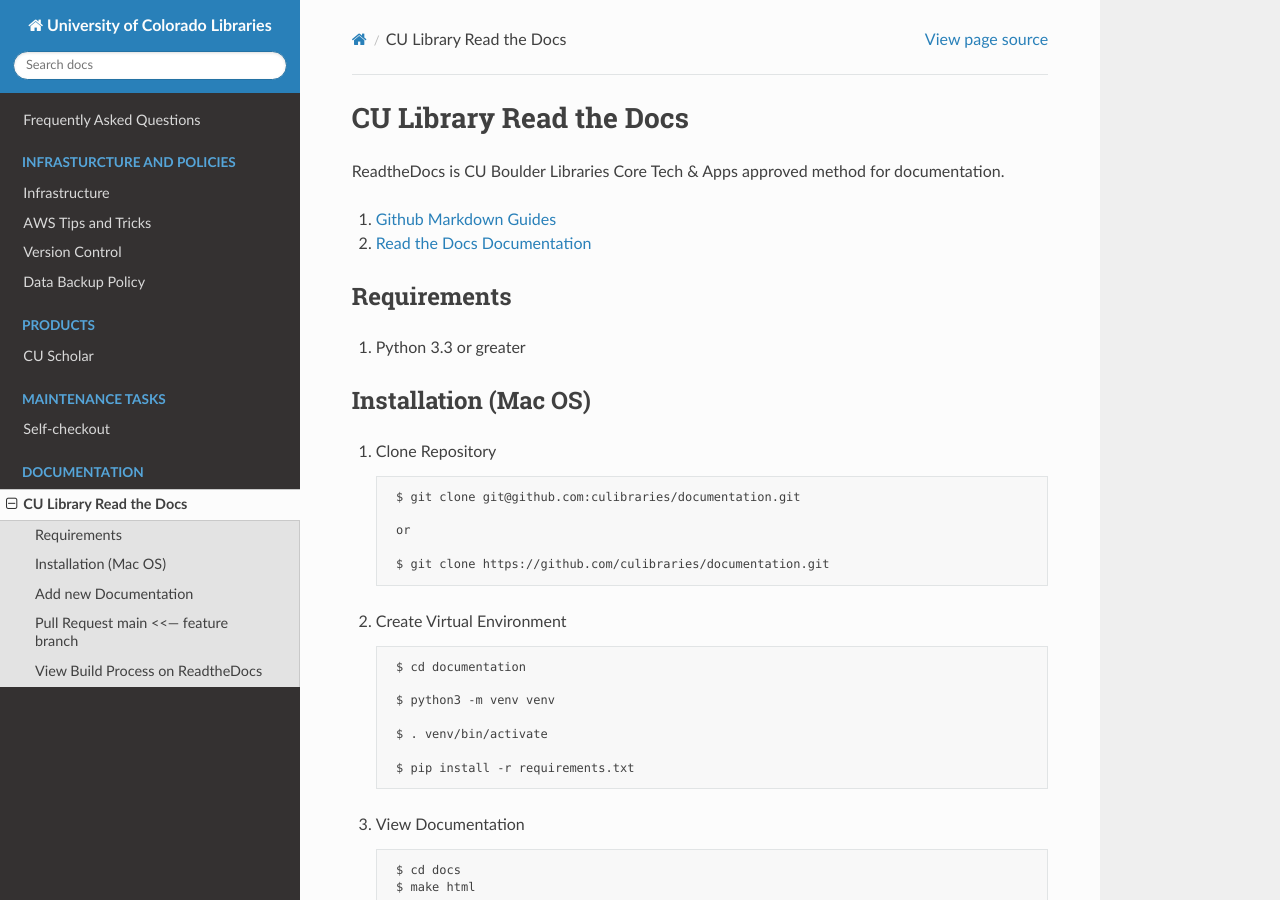
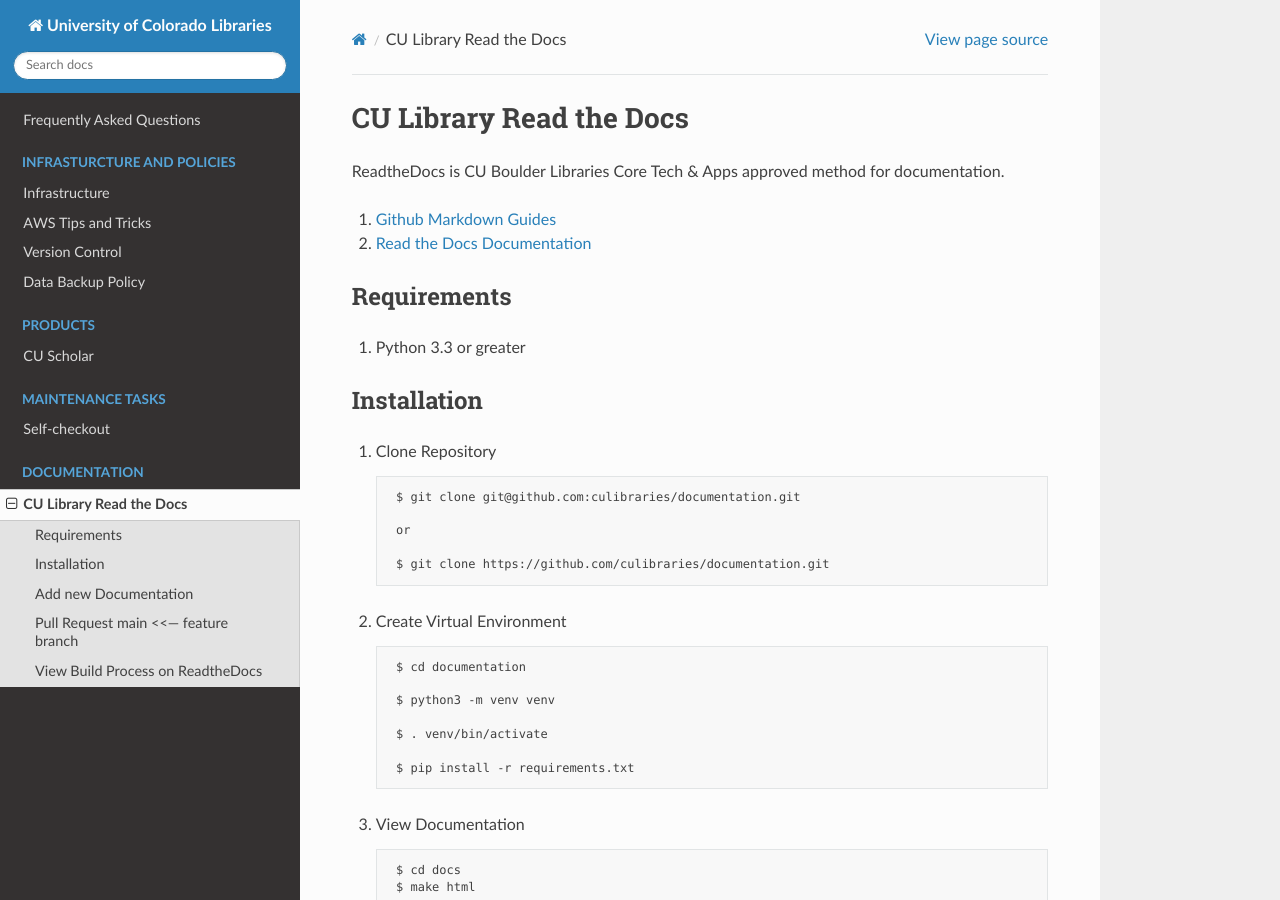
Before and after one commit to culibraries/documentation, a Sphinx documentation site: the page built from docs/products/documentation/readthedocs.md, in a window 1280 px wide and 900 px high. Built offline with Sphinx 7.4.7 and the Read the Docs theme 2.0.0, drawn with Linux system fonts in a browser that asks for light colours.

Commit message:
Update readthedocs.md

```diff
--- a/docs/products/documentation/readthedocs.md
+++ b/docs/products/documentation/readthedocs.md
@@ -9,7 +9,7 @@ ReadtheDocs is CU Boulder Libraries Core Tech & Apps approved method for documen
 
 1. Python 3.3 or greater
 
-## Installation (Mac OS)
+## Installation
 
 1. Clone Repository
 
```
